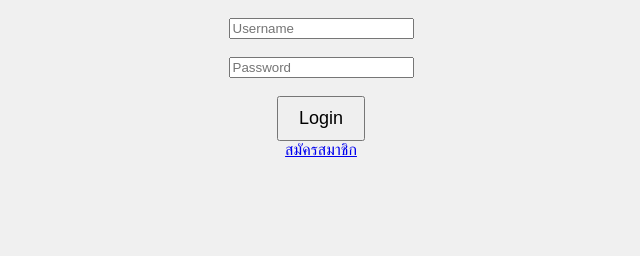
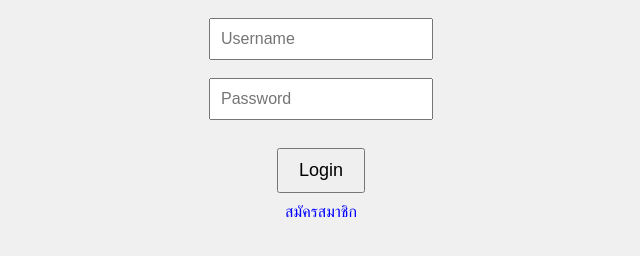
Before and after one commit to nopparoot15/stupidweb, a website: page public/login.html in a window 1280 px wide. Shown: the part 90-346 px from the top of the page, without its empty margins (319-959 px from the left). Drawn offline with Linux system fonts and the light colour scheme.

Commit message:
Update style.css

```diff
--- a/public/style.css
+++ b/public/style.css
@@ -1,16 +1,4 @@
-body {
-  background-color: #f0f0f0;
-  text-align: center;
-  font-family: Arial;
-  margin-top: 50px;
-}
-button {
-  padding: 10px 20px;
-  font-size: 18px;
-  cursor: pointer;
-}
-#text {
-  margin-top: 20px;
-  font-size: 24px;
-  color: #333;
-}
+body { background-color: #f0f0f0; text-align: center; font-family: Arial; margin-top: 50px; }
+input { padding: 10px; font-size: 16px; width: 200px; }
+button { padding: 10px 20px; font-size: 18px; cursor: pointer; margin-top: 10px; }
+a { display: block; margin-top: 10px; color: blue; text-decoration: none; }
```
